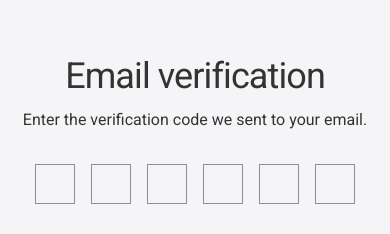
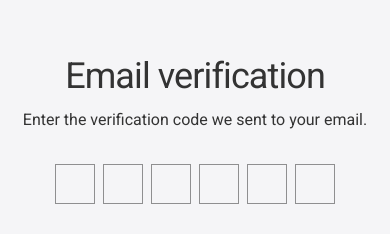
Before and after one commit to h3pixz/cv-builder, a Next.js app: page /verify-email in a window 390 px wide. Shown: the part 230-464 px from the top of the page. Built offline with nearby package versions, Linux system fonts and the light colour scheme.

Commit message:
fix: refine password toggle and code input states
The visibility toggle stayed interactive on disabled inputs, and the OTP fields overflowed narrow screens because of fixed 1rem gaps.

```diff
--- a/src/shared/ui/input/input.tsx
+++ b/src/shared/ui/input/input.tsx
@@ -69,7 +69,8 @@ const PasswordInput = forwardRef<HTMLInputElement, InputProps>(
         <button
           type="button"
           onClick={() => setShowPassword((prev) => !prev)}
-          className="absolute right-2 rounded-sm text-text-tertiary hover:text-foreground transition-colors"
+          disabled={props.disabled}
+          className="absolute right-2 rounded-sm text-text-tertiary hover:text-foreground transition-colors disabled:pointer-events-none disabled:opacity-50"
           aria-label={showPassword ? "Hide password" : "Show password"}
           aria-pressed={showPassword}
         >
@@ -248,7 +249,7 @@ const CodeInput = forwardRef<HTMLDivElement, CodeInputProps>(
         ref={ref}
         role="group"
         aria-label="Verification code"
-        className={cn("flex items-center gap-4", className)}
+        className={cn("flex items-center gap-2 sm:gap-4", className)}
       >
         {codeArray.map((digit, index) => (
           <input
```
